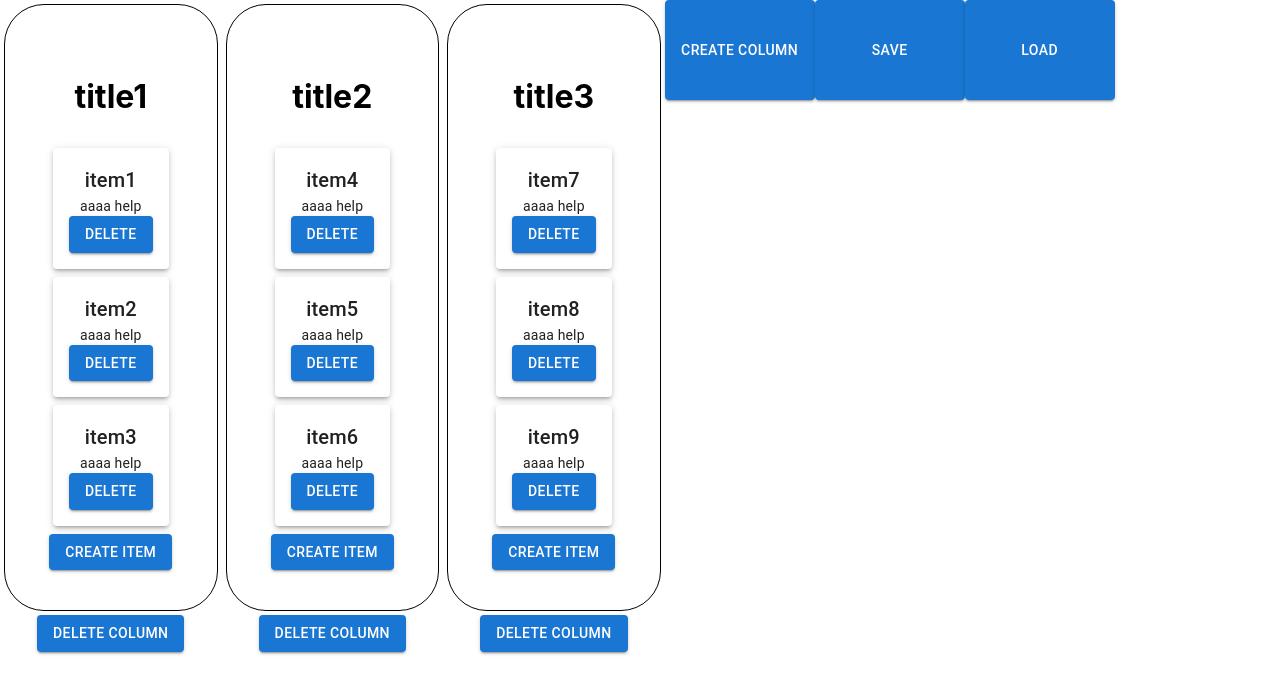
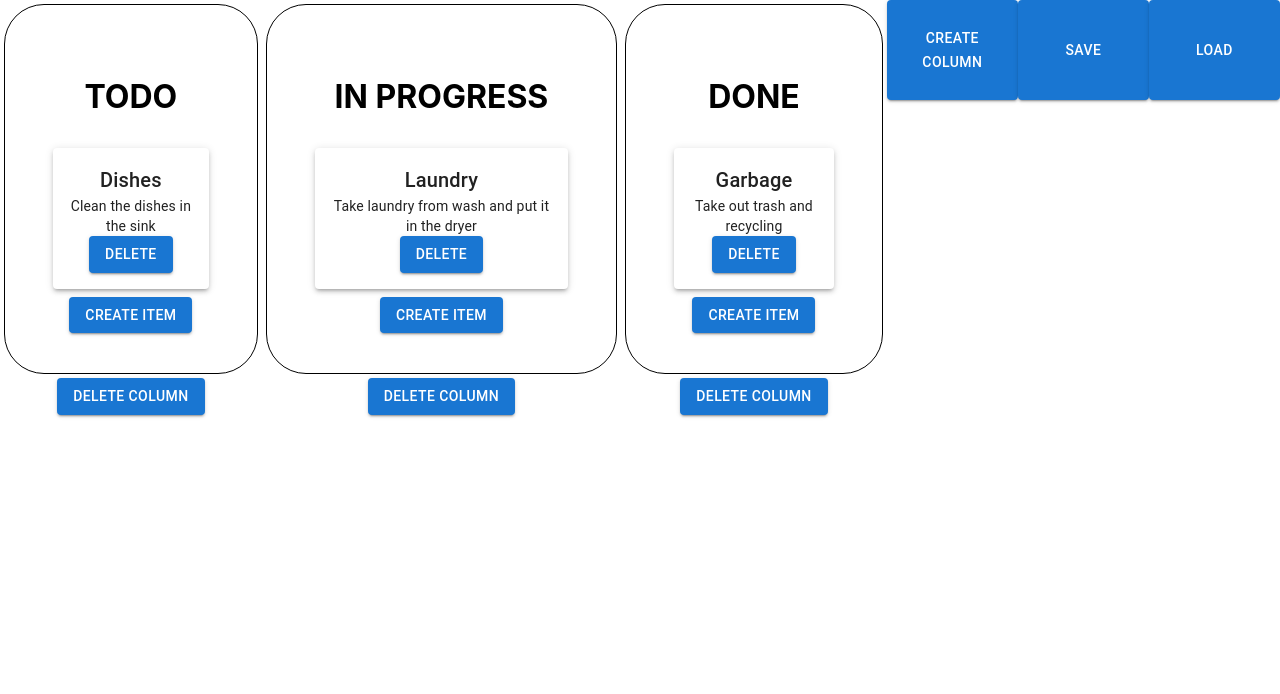
Before and after one commit to tairobinett/kanbanlike, a React (Create React App) app in the folder frontend/: page / in a window 1280 px wide. Shown: the top 694 px of the page. Built offline with nearby package versions, Linux system fonts and the light colour scheme; no server answers.

Commit message:
Changed default values fror item/column names

```diff
--- a/frontend/src/components/List.js
+++ b/frontend/src/components/List.js
@@ -12,29 +12,23 @@ const List = () => {
     const [columns, setColumns] = useState([
         {
             id: uuid1,
-            title:'title1',
+            title:'TODO',
             items:[
-                {name:'item1', body:'aaaa help'},
-                {name:'item2', body:'aaaa help'},
-                {name:'item3', body:'aaaa help'},
+                {name:'Dishes', body:'Clean the dishes in the sink'},
             ]
         },
         {
             id: uuid2,
-            title:'title2',
+            title:'IN PROGRESS',
             items:[
-                {name:'item4', body:'aaaa help'},
-                {name:'item5', body:'aaaa help'},
-                {name:'item6', body:'aaaa help'},
+                {name:'Laundry', body:'Take laundry from wash and put it in the dryer'},
             ]
         },
         {
             id: uuid3,
-            title:'title3',
+            title:'DONE',
             items:[
-                {name:'item7', body:'aaaa help'},
-                {name:'item8', body:'aaaa help'},
-                {name:'item9', body:'aaaa help'},
+                {name:'Garbage', body:'Take out trash and recycling'},
             ]
         },
     ]);
```
